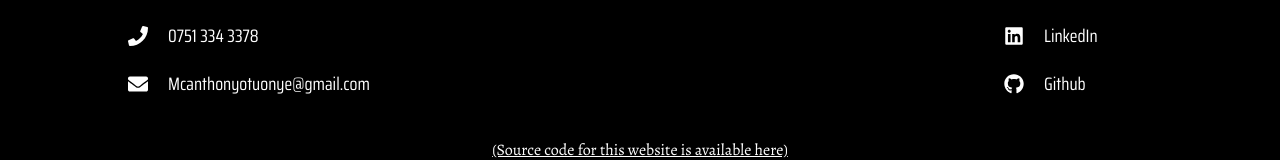
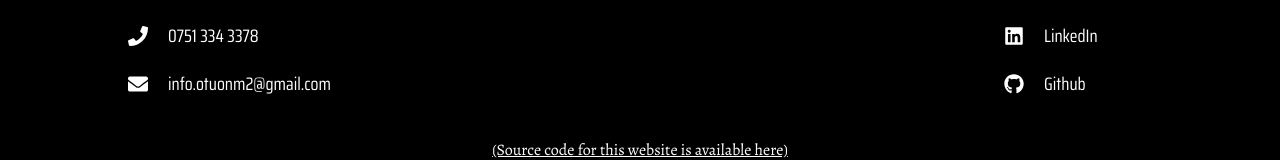
Before and after one commit to mac455/data-science_portfolio, a Next.js app: page /about in a window 1280 px wide. Shown: the part 642-802 px from the top of the page. Built offline with nearby package versions, Linux system fonts and the light colour scheme; a web font is replaced by a local one.

Commit message:
Added contact form

```diff
--- a/src/components/Footer.tsx
+++ b/src/components/Footer.tsx
@@ -20,7 +20,7 @@ const Footer = () => {
           </div>
           <div className="flex gap-3 sm:gap-5 items-center">
             <FaEnvelope className="text-lg sm:text-xl text-white" />
-            <p className="text-base sm:text-lg">Mcanthonyotuonye@gmail.com</p>
+            <p className="text-base sm:text-lg">info.otuonm2@gmail.com</p>
           </div>
         </div>
 
```
